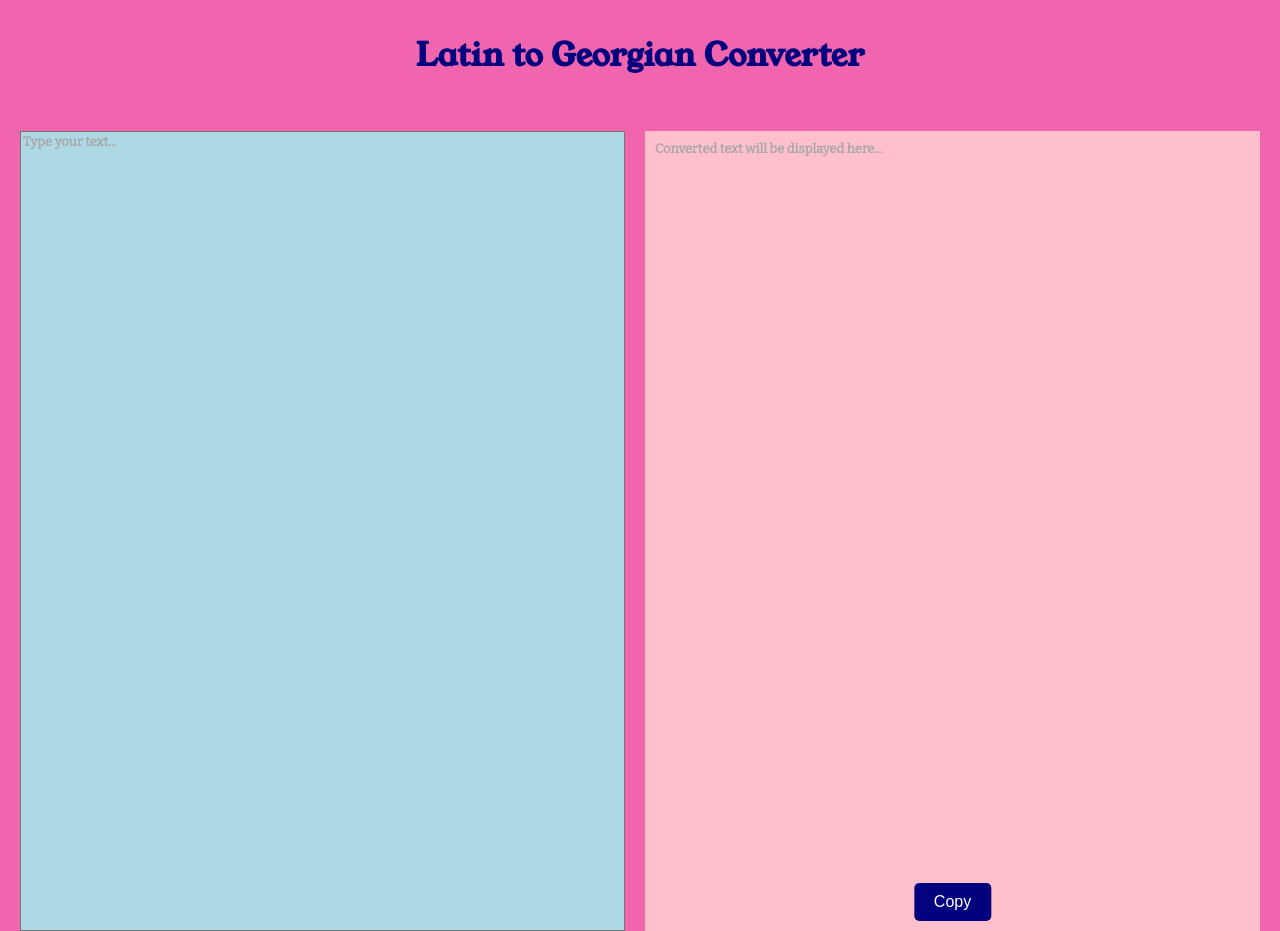
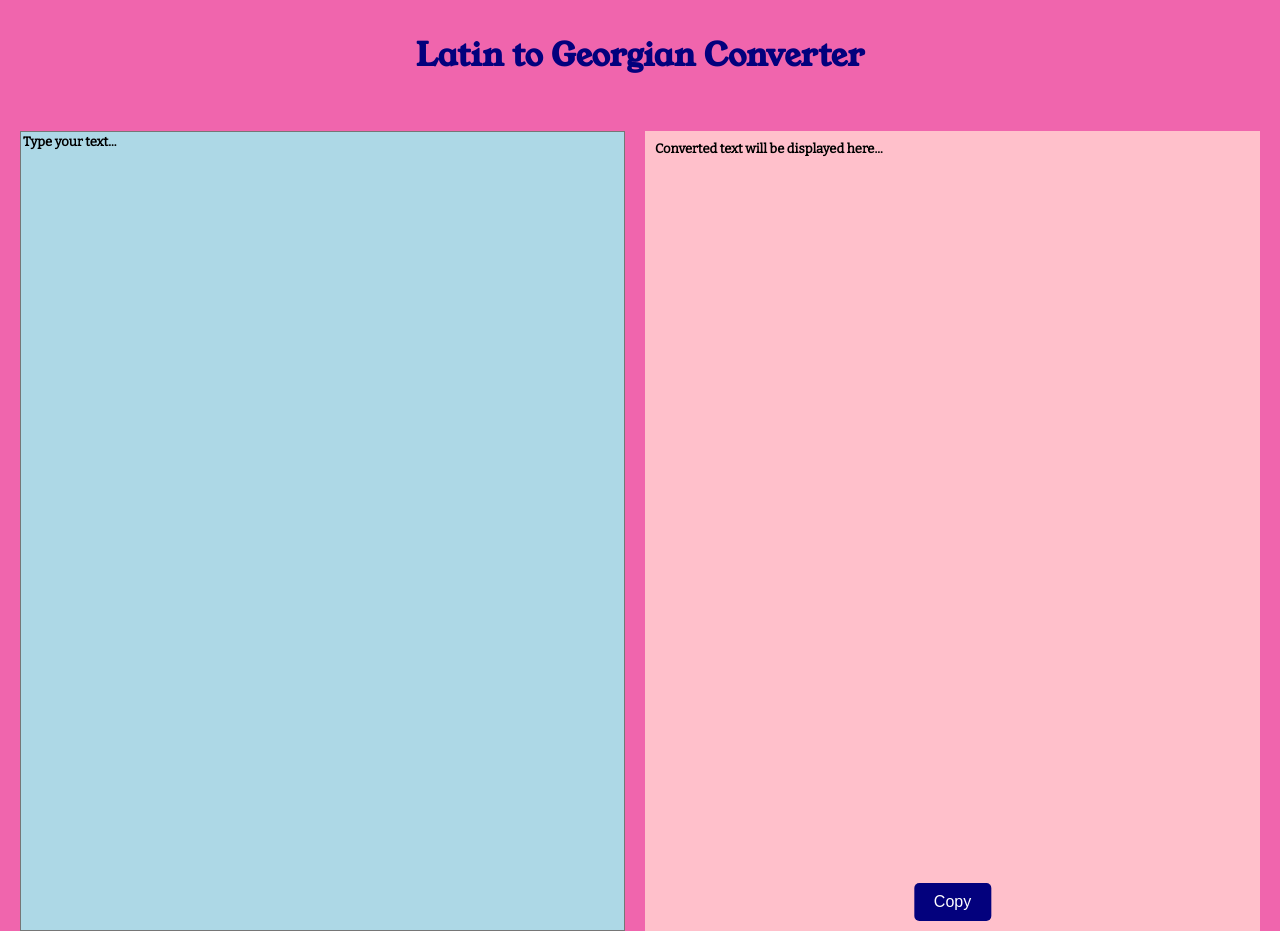
Before and after one commit to Meruem03/Converter, a plain HTML site: page index.html in a window 1280 px wide. Shown: the top 931 px of the page. Drawn offline with nearby package versions, Linux system fonts and the light colour scheme; a web font is replaced by a local one.

Commit message:
first few changes

```diff
--- a/style.css
+++ b/style.css
@@ -47,11 +47,10 @@ h1 {
 }
 
 .input-div textarea::placeholder {
-    color: #A9A9A9;
+    color: black;
     font-family: 'Bitter', serif;
     font-weight: bolder;
     font-size: 13px;
-    /* padding: 5px; */
 }
 
 .output-div{
@@ -67,10 +66,10 @@ h1 {
 
 .output-div output {
     margin-left: 5px;
-    color: #A9A9A9;
     font-size: 13px;
     font-family: 'Bitter', serif;
     font-weight: bolder;
+    color: black;
 }
 
 .copy-button {
```
Also changed, not shown: 1 other file.
